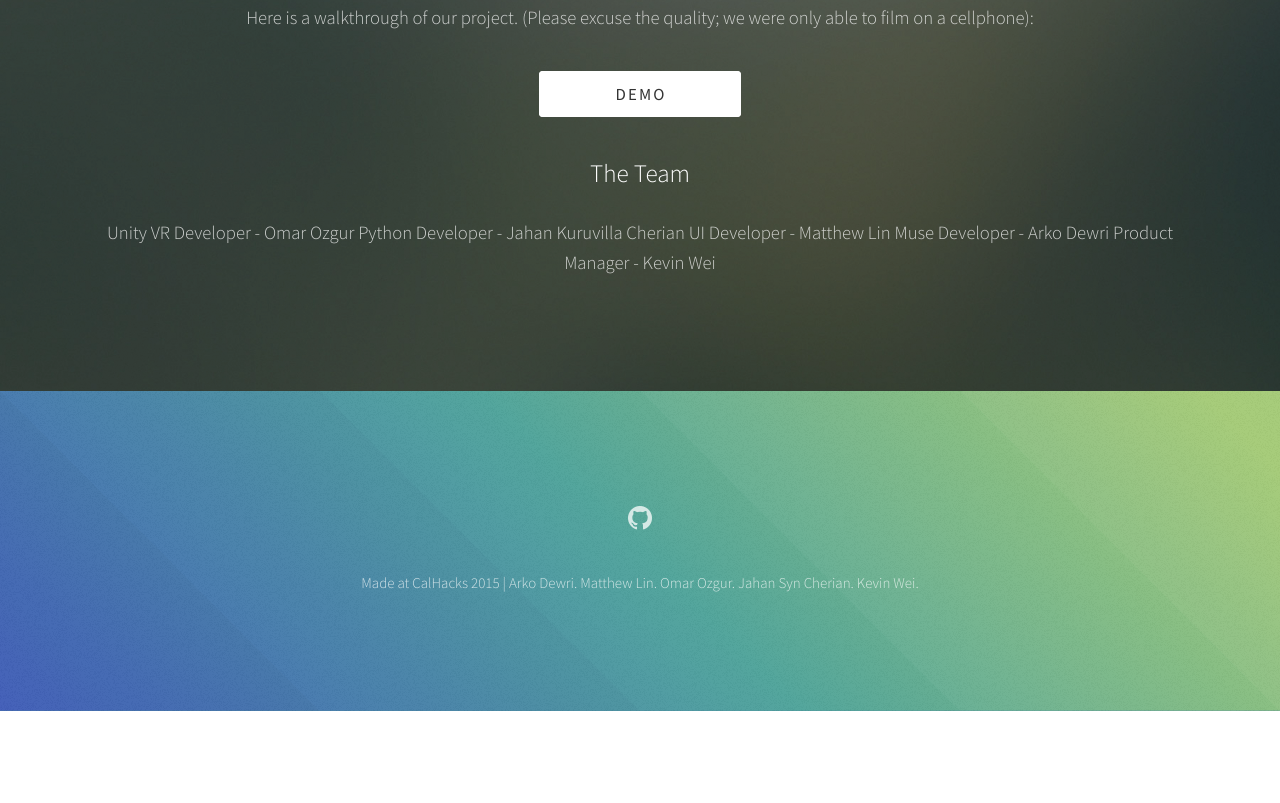
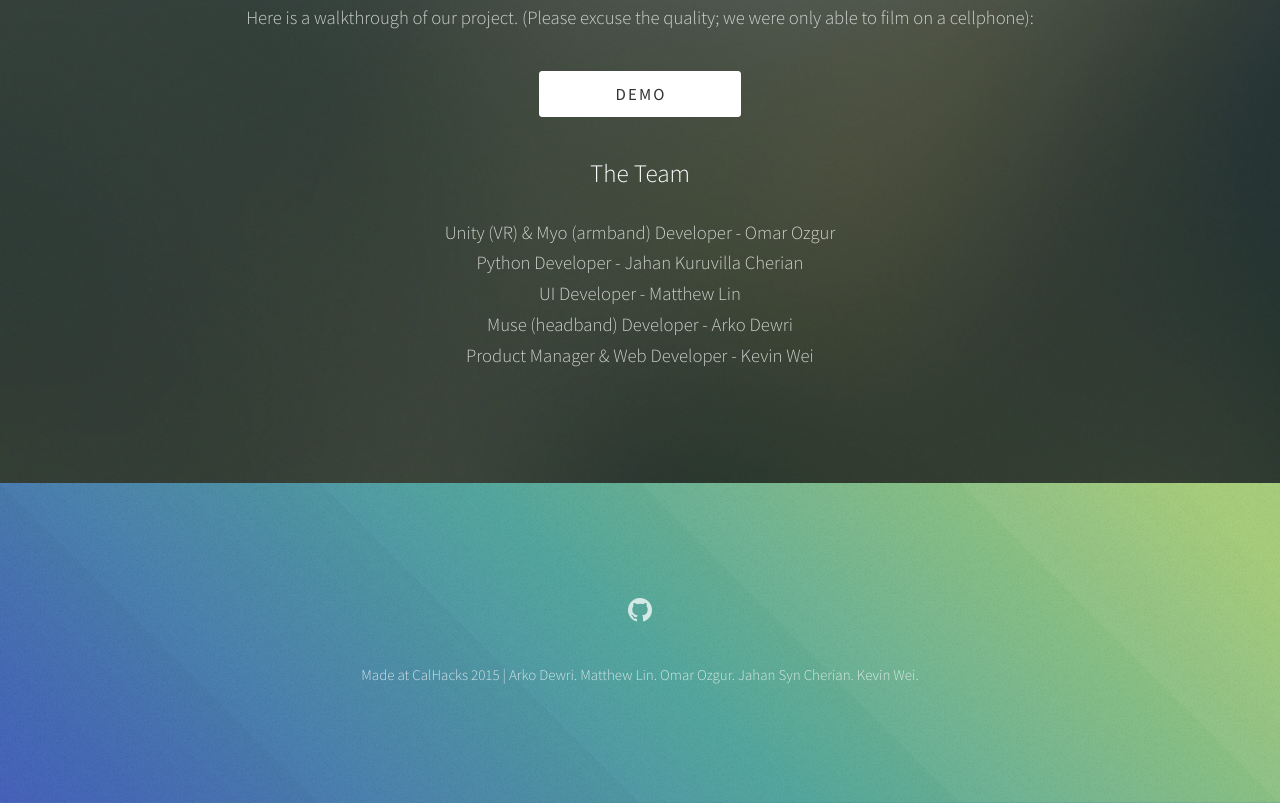
Before and after one commit to kevwei/BrainSpaceVRWeb, a plain HTML site: page index.html in a window 1280 px wide. Shown: the part 1980-2783 px from the top of the page. Before the commit the page ends 2691 px from the top, so only its background shows below. Drawn offline with Linux system fonts and the light colour scheme.

Commit message:
Update index.html

```diff
--- a/index.html
+++ b/index.html
@@ -81,11 +81,11 @@
 
 					<h3>The Team</h3>
 					<p>
-						Unity VR Developer - Omar Ozgur
-						Python Developer - Jahan Kuruvilla Cherian
-						UI Developer - Matthew Lin
-						Muse Developer - Arko Dewri
-						Product Manager - Kevin Wei
+						Unity (VR) & Myo (armband) Developer - Omar Ozgur <br>
+						Python Developer - Jahan Kuruvilla Cherian <br>
+						UI Developer - Matthew Lin <br>
+						Muse (headband) Developer - Arko Dewri <br>
+						Product Manager & Web Developer - Kevin Wei
 					</p>
 				</div>
 			</section>
```
